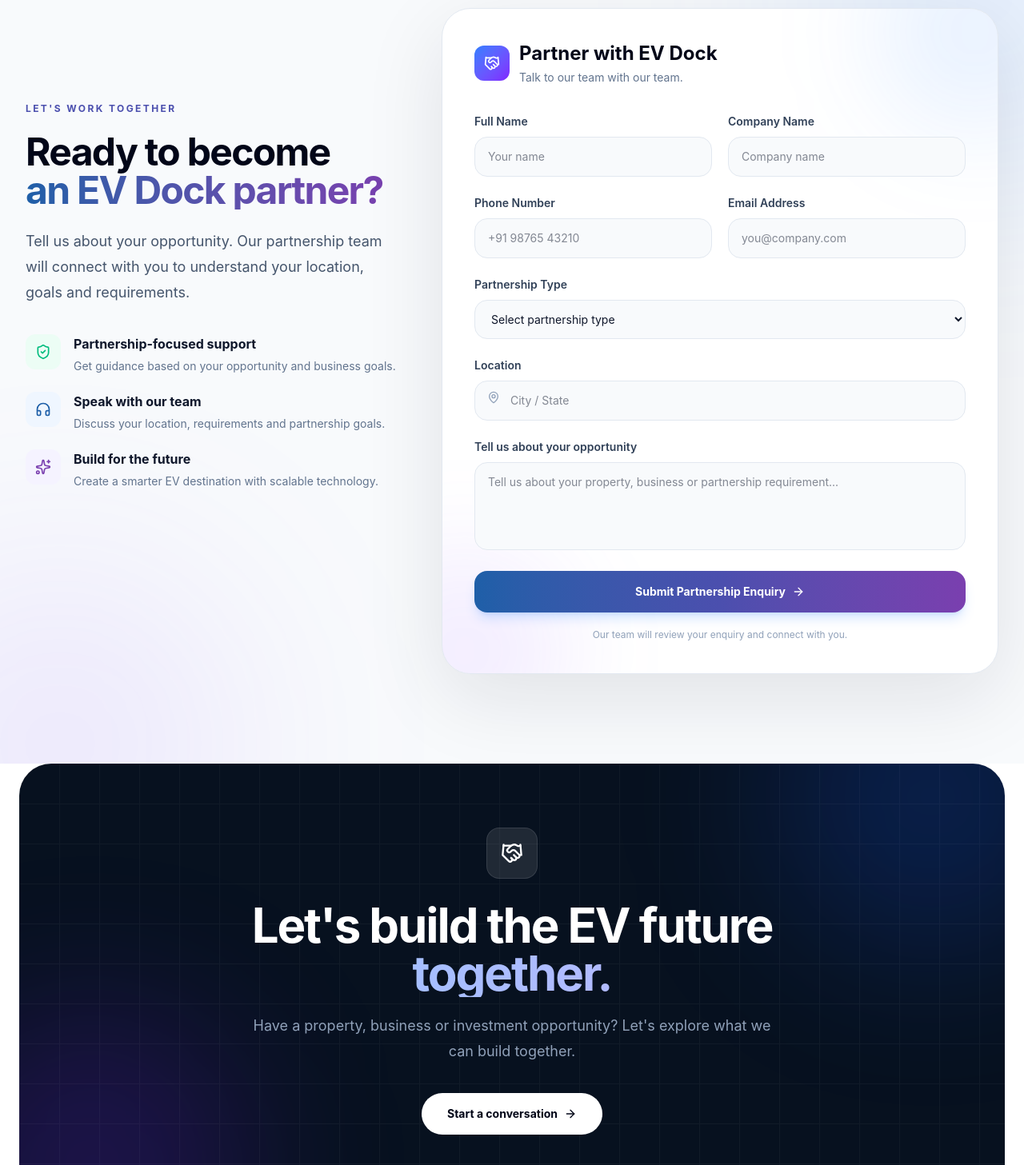
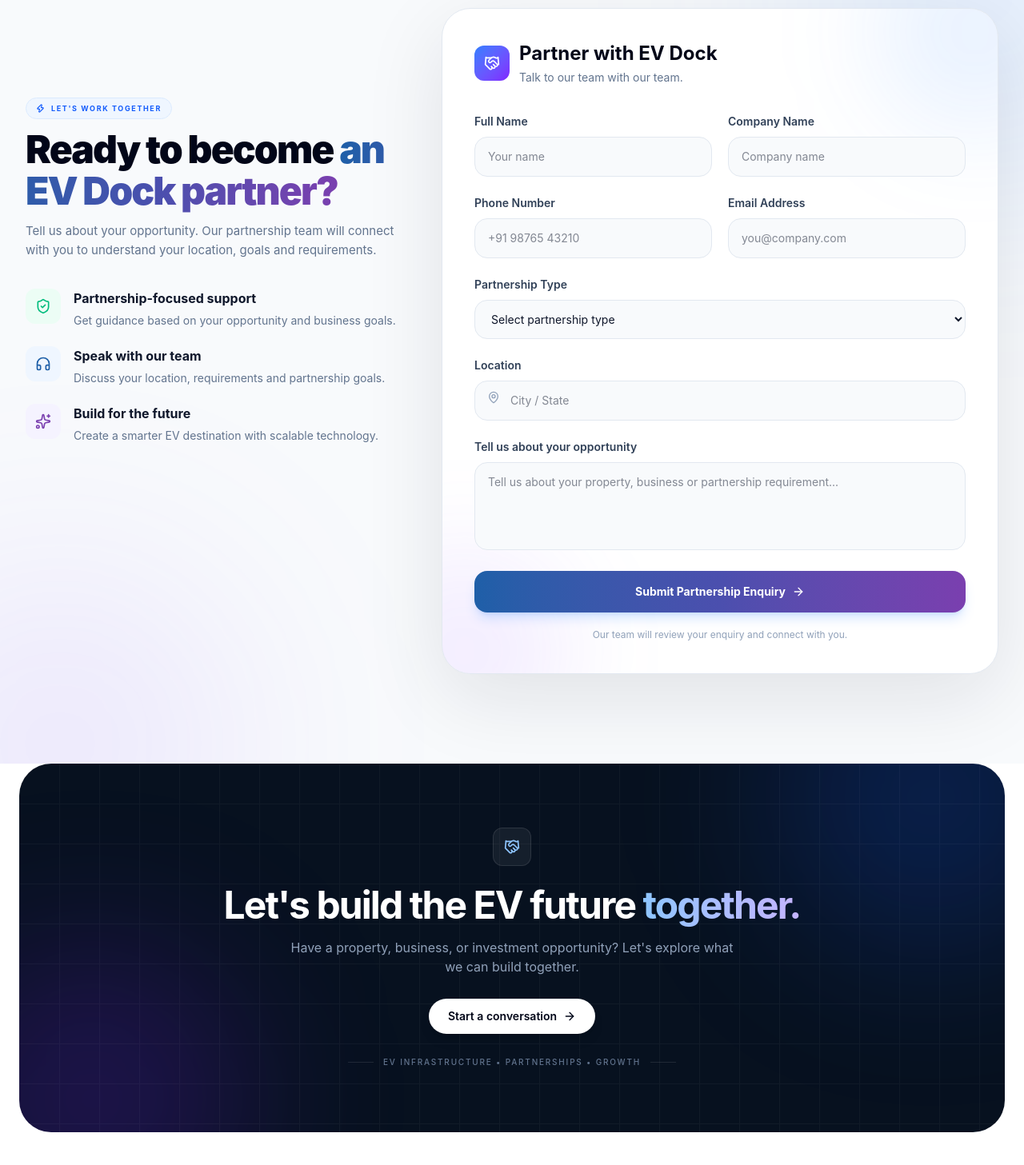
Before and after one commit to komalpawar05/EVDockWeb2026, a React (Vite) app in the folder frontend/: page /partner in a window 1280 px wide. Shown: the part 4700-6157 px from the top of the page at 80% size. Built offline with nearby package versions, Linux system fonts and the light colour scheme.

Commit message:
refactor: enhance Partner section layout and styling for improved user engagement

```diff
--- a/frontend/src/pages/partner.tsx
+++ b/frontend/src/pages/partner.tsx
@@ -927,22 +927,13 @@
             {/* Left */}
 
             <div className="lg:sticky lg:top-28">
-              <span className="text-xs font-bold tracking-[0.2em] text-[#4B4FAE]">
-                LET'S WORK TOGETHER
-              </span>
-
-              <h2 className="mt-5 text-4xl font-bold tracking-[-0.035em] text-slate-950 md:text-5xl">
-                Ready to become
-                <span className="block bg-gradient-to-r from-[#1E5FA8] to-[#7A3FAF] bg-clip-text text-transparent">
-                  an EV Dock partner?
-                </span>
-              </h2>
-
-              <p className="mt-6 text-lg leading-8 text-slate-600">
-                Tell us about your opportunity. Our partnership team will
-                connect with you to understand your location, goals and
-                requirements.
-              </p>
+              <SectionHeading
+                eyebrow="LET'S WORK TOGETHER"
+                title="Ready to become"
+                highlight="an EV Dock partner?"
+                description="Tell us about your opportunity. Our partnership team will
+                connect with you to understand your location, goals and requirements."
+              />
 
               <div className="mt-9 space-y-5">
                 <div className="flex items-start gap-4">
@@ -1183,31 +1174,45 @@
             }}
           />
 
-          <div className="relative">
-            <div className="mx-auto flex h-16 w-16 items-center justify-center rounded-2xl border border-white/10 bg-white/10">
-              <Handshake className="h-7 w-7 text-white" />
+         <div className="relative mx-auto max-w-3xl text-center">
+  {/* Icon */}
+  <div className="mx-auto flex h-12 w-12 items-center justify-center rounded-xl border border-white/10 bg-white/[0.06]">
+    <Handshake className="h-5 w-5 text-blue-300" />
   </div>
 
-            <h2 className="mt-7 text-4xl font-bold tracking-[-0.035em] text-white md:text-6xl">
-              Let's build the EV future
-              <span className="block bg-gradient-to-r from-blue-300 to-violet-300 bg-clip-text text-transparent">
+  {/* Heading */}
+  <h2 className="mt-6 text-3xl font-bold leading-[1.05] tracking-[-0.04em] text-white sm:text-4xl md:text-5xl">
+    Let's build the EV future{" "}
+    <span className="bg-gradient-to-r from-blue-300 to-violet-300 bg-clip-text text-transparent">
       together.
     </span>
   </h2>
 
-            <p className="mx-auto mt-5 max-w-2xl text-lg leading-8 text-slate-400">
-              Have a property, business or investment opportunity?
+  {/* Description */}
+  <p className="mx-auto mt-4 max-w-xl text-sm leading-6 text-slate-400 sm:text-base">
+    Have a property, business, or investment opportunity?
     Let's explore what we can build together.
   </p>
 
+  {/* CTA */}
+  <div className="mt-7">
     <a
       href="#partner-form"
-              className="group mt-9 inline-flex items-center gap-2 rounded-full bg-white px-8 py-4 text-sm font-bold text-slate-950 transition hover:bg-blue-50"
+      className="group inline-flex items-center gap-2 rounded-full bg-white px-6 py-3 text-sm font-semibold text-slate-950 shadow-lg shadow-black/10 transition-all duration-300 hover:-translate-y-0.5 hover:bg-blue-50"
     >
       Start a conversation
+      <ArrowRight
+        className="h-4 w-4 transition-transform duration-300 group-hover:translate-x-1"
+      />
+    </a>
+  </div>
 
-              <ArrowRight className="h-4 w-4 transition-transform group-hover:translate-x-1" />
-            </a>
+  {/* Small supporting line */}
+  <div className="mx-auto mt-7 flex items-center justify-center gap-3 text-[10px] font-medium uppercase tracking-[0.18em] text-slate-500">
+    <span className="h-px w-8 bg-white/10" />
+    EV infrastructure • Partnerships • Growth
+    <span className="h-px w-8 bg-white/10" />
+  </div>
 </div>
         </div>
       </section>
```
Lines whose indentation alone changed are shown as unchanged.
